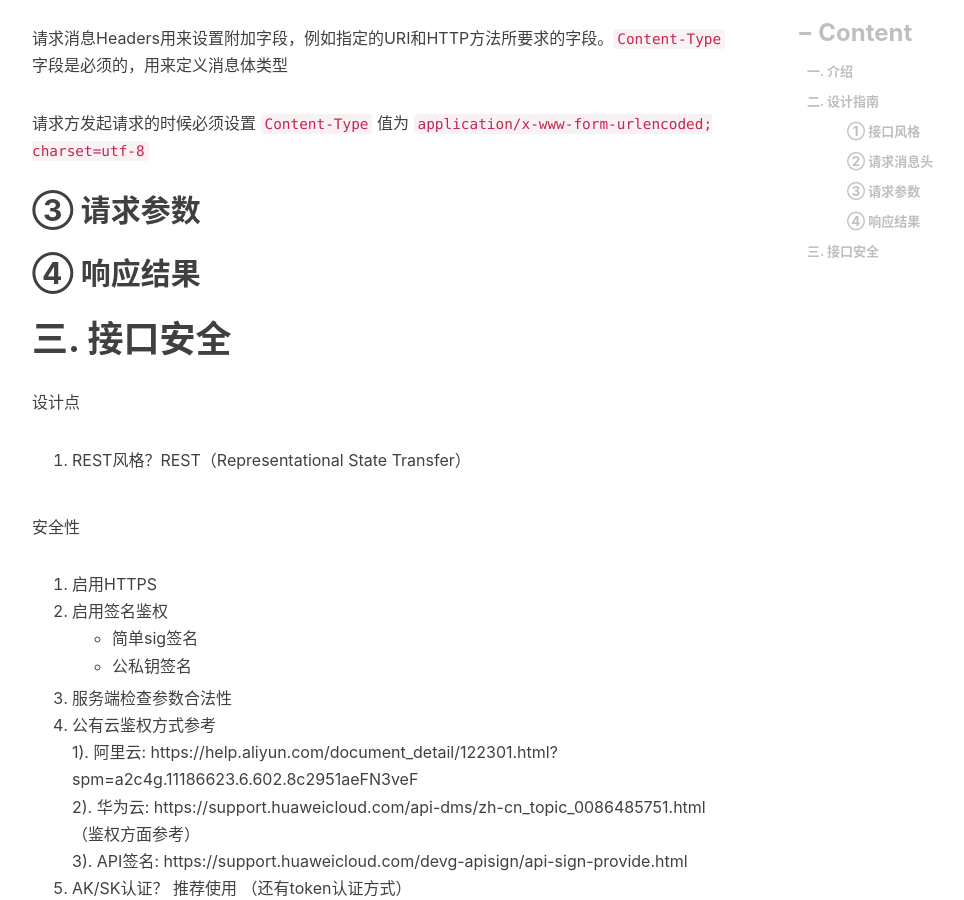
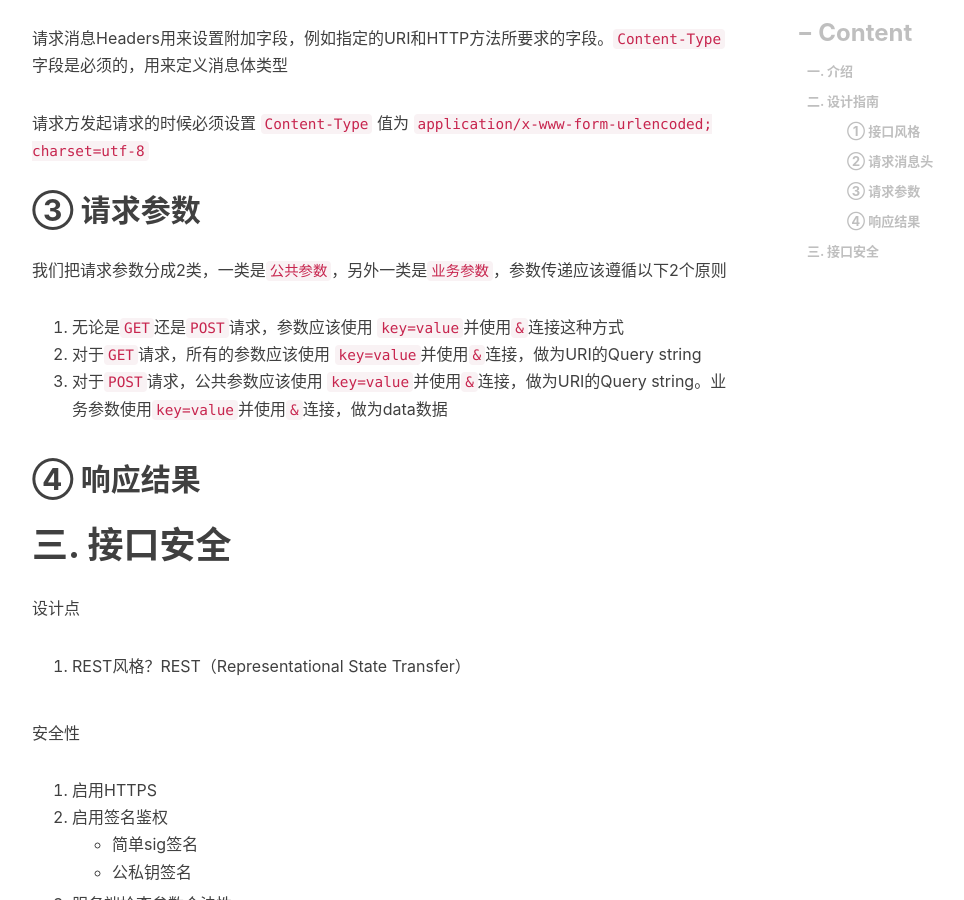
Before and after one commit to engru/chenguolin.github.io, a Jekyll site: the page built from _posts/2017-07-27-【HTTP API-3】HTTP API接口设计指南.md, in a window 1280 px wide and 900 px high, scrolled down 1638 px. Shown: the whole window, without its empty margins (233-1197 px from the left). Built offline with Jekyll 4.4.1, drawn with Linux system fonts in a browser that asks for light colours; nearby versions of some CDN libraries; comment, search, counter and statistics services are not loaded.

Commit message:
Update 2017-07-27-【HTTP API-3】HTTP API接口设计指南.md

```diff
--- a/_posts/2017-07-27-【HTTP API-3】HTTP API接口设计指南.md
+++ b/_posts/2017-07-27-【HTTP API-3】HTTP API接口设计指南.md
@@ -37,6 +37,13 @@ API的URI scheme 由以下几个部分组成: {URI Scheme} :// {Endpoint} / {Ver
 请求方发起请求的时候必须设置 `Content-Type` 值为 `application/x-www-form-urlencoded; charset=utf-8`
 
 ## ③ 请求参数
+我们把请求参数分成2类，一类是`公共参数`，另外一类是`业务参数`，参数传递应该遵循以下2个原则
+
+1. 无论是`GET`还是`POST`请求，参数应该使用 `key=value`并使用`&`连接这种方式
+2. 对于`GET`请求，所有的参数应该使用 `key=value`并使用`&`连接，做为URI的Query string
+3. 对于`POST`请求，公共参数应该使用 `key=value`并使用`&`连接，做为URI的Query string。业务参数使用`key=value`并使用`&`连接，做为data数据
+
+
 
 ## ④ 响应结果
 
```
